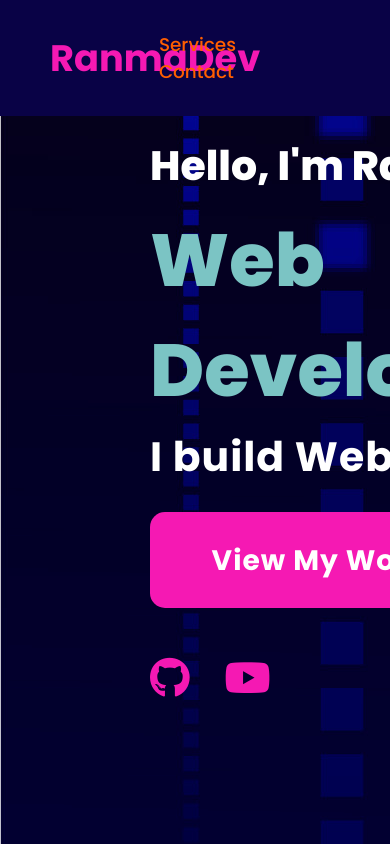
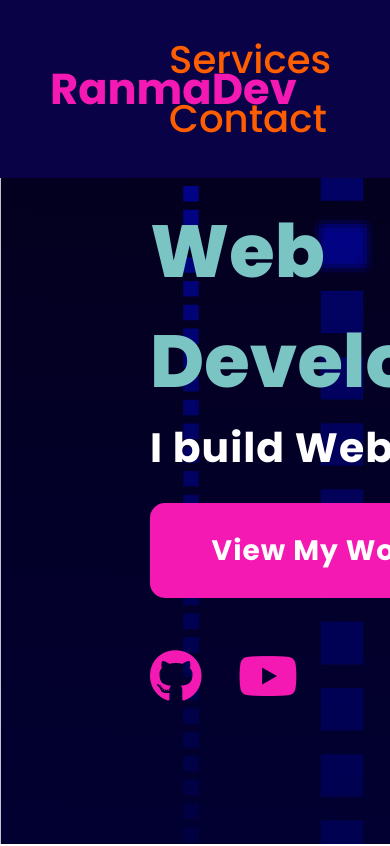
Before and after one commit to RanSoa/ransoa, a plain HTML site: page index.html in a window 390 px wide. Shown: the top 846 px of the page. Drawn offline with Linux system fonts and the light colour scheme.

Commit message:
css changes

```diff
--- a/style.css
+++ b/style.css
@@ -279,7 +279,7 @@ section
    }
    .logo
    {
-      font-size: 2.3em;
+      font-size: 2.7em;
    }
    .main
    {
@@ -331,7 +331,7 @@ section
 
 .discord_icon
 {
-   color: #df22d5;
+   color: #f54aec;
    font-size: 5em;
    font-weight: bold;
    text-align: center;
@@ -341,4 +341,32 @@ section
 {
    transform: scale(1.1);
 }
+.navigation
+{
+   font-size: 2.1em;
 }
+.card
+{
+   padding: 20px 25px;
+}
+.icon
+{
+   font-size: 4.2em;
+}
+.details
+{
+   font-size: 1.1em;
+}
+.footer
+{
+   padding: 1.6em;
+}
+.footer_title
+{
+   font-size: 1.7em;
+}
+.social-icons
+{
+   font-size: 1.3em;
+}
+}
```
